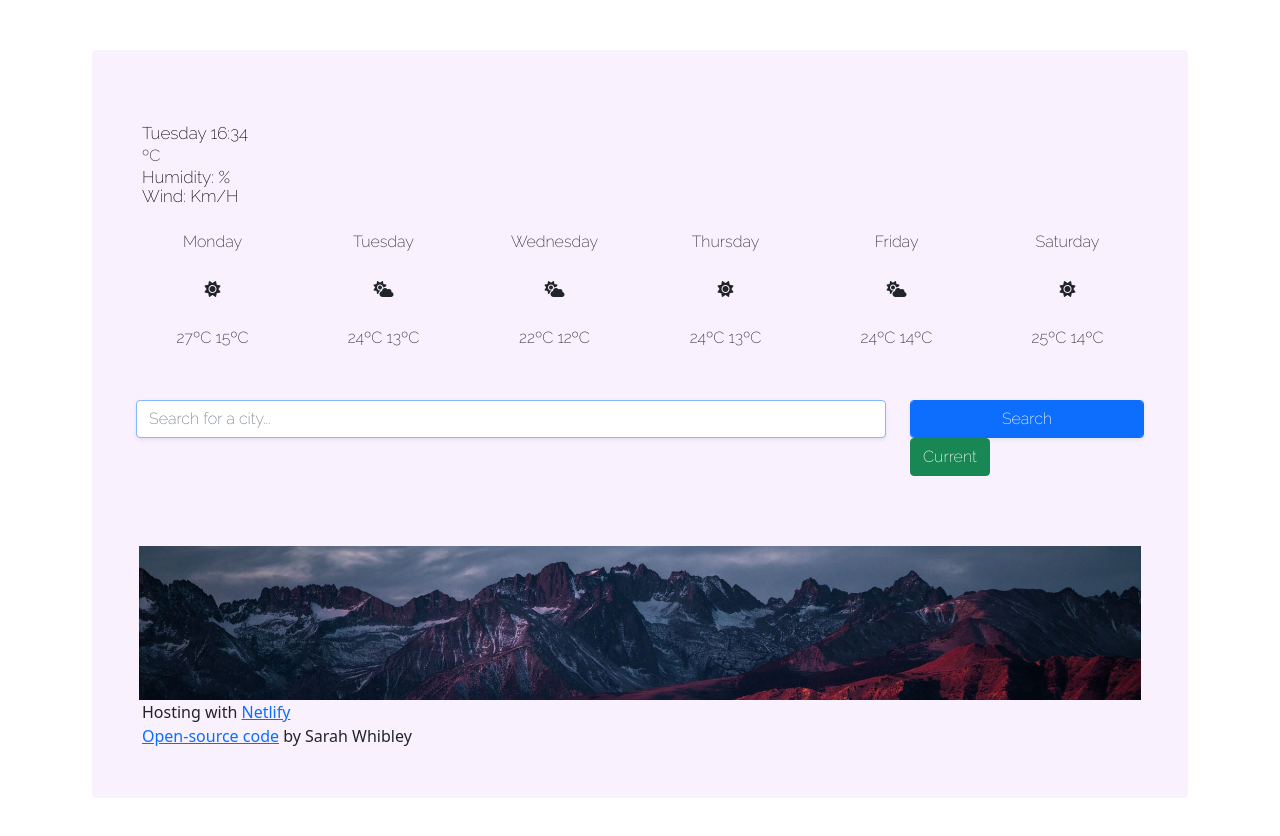
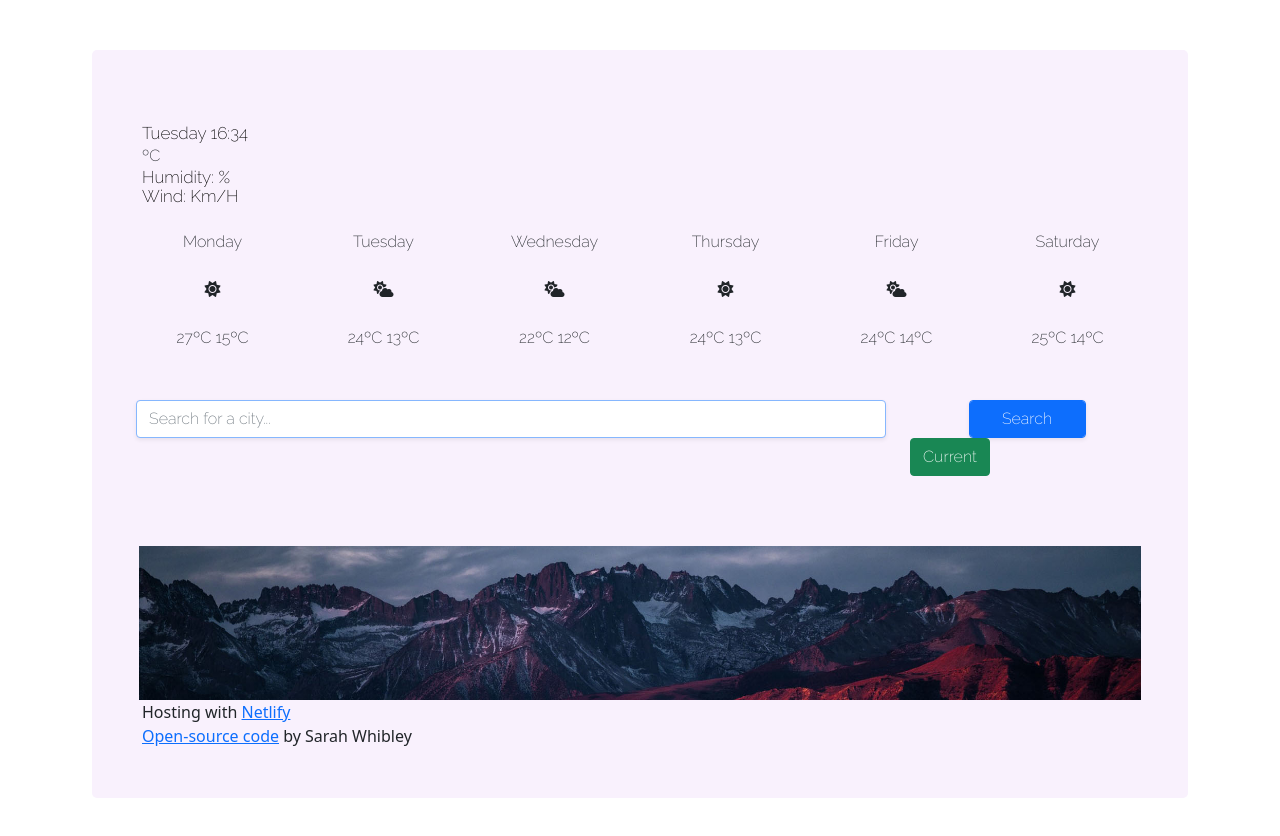
Before and after one commit to swhibley12/my-weather-project, a plain HTML site: page index.html in a window 1280 px wide. Drawn offline with nearby package versions, Linux system fonts and the light colour scheme; no server answers.

Commit message:
Update index.html

```diff
--- a/index.html
+++ b/index.html
@@ -136,7 +136,7 @@ Humidity: <span id="humidity"></span>%
       <input
       type="Submit"
       value="Search"
-      class="form-control btn btn-primary shadow-sm w-100"
+      class="form-control btn btn-primary shadow-sm w-50"
       />
 
       <div class ="col-3">
```
